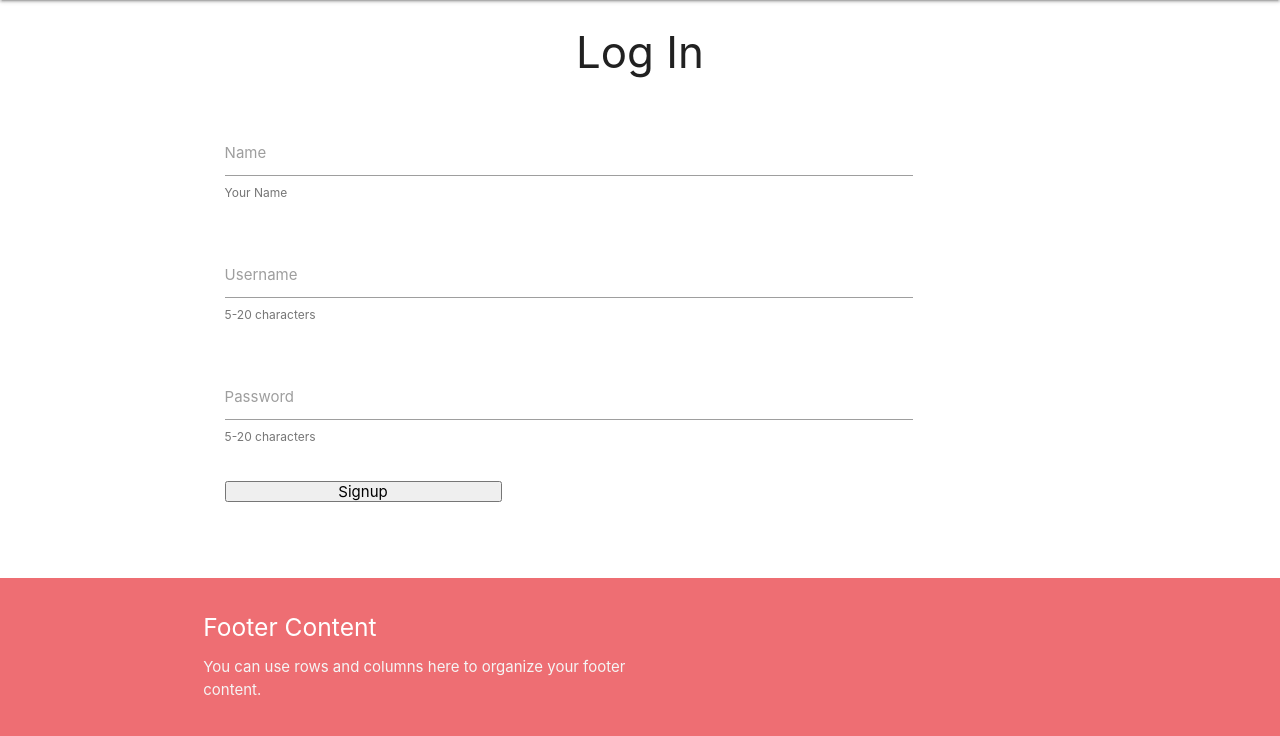
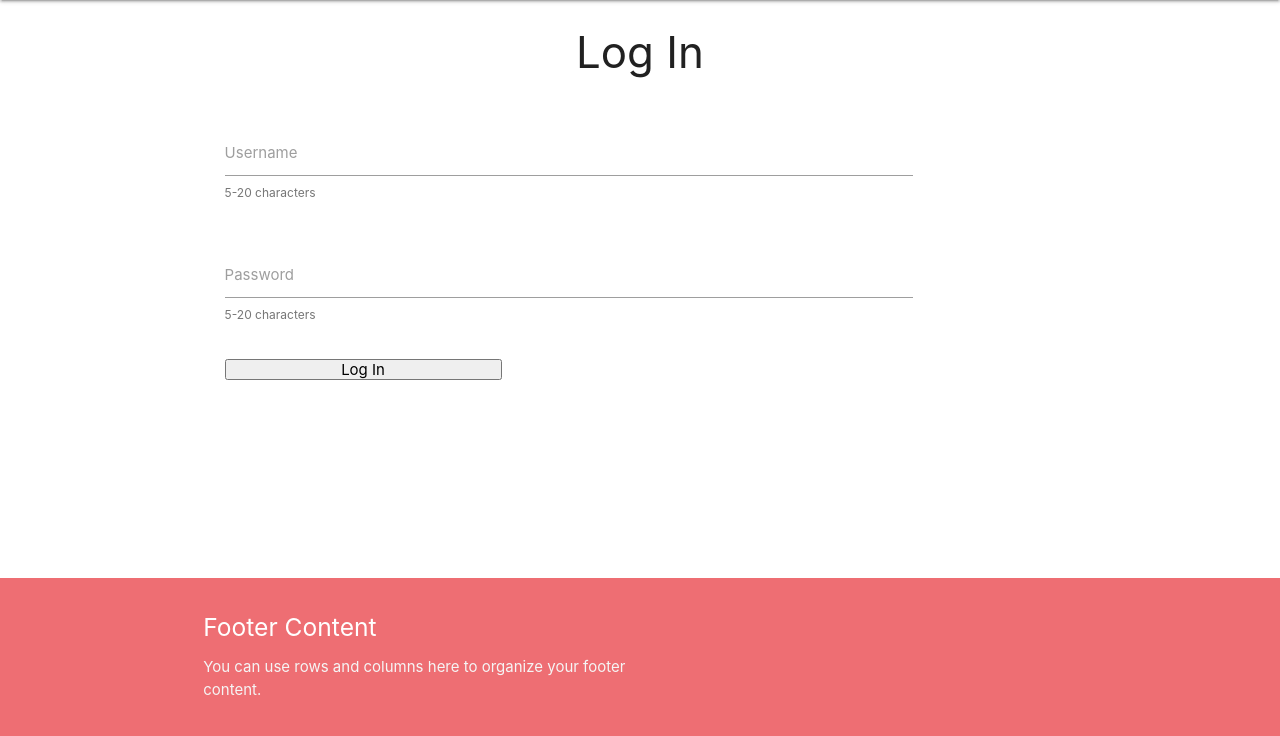
Before and after one commit to dhruv2102/MS3-Recepie-Book, a Flask app: page /login in a window 1280 px wide. Shown: the part 64-800 px from the top of the page. Run offline with Flask 2, Linux system fonts and the light colour scheme; some libraries are stand-ins or nearby versions.

Commit message:
Added flash messages and fixed login

```diff
--- a/app.py
+++ b/app.py
@@ -58,13 +58,15 @@ def login():
         existing_user = mongo.db.users.find_one(
             {"username": request.form.get("username").lower()}
         )
+        print(existing_user)
 
         if existing_user:
             entered_password = request.form.get("password")
             user_password = existing_user["password"]
             users_name = existing_user['name']
 
-            if check_password_hash(entered_password, user_password):
+
+            if check_password_hash(user_password, entered_password):
                 session["user"] = existing_user['username']
                 flash("Welcome {}".format(users_name))
                 # Redirect to profile
@@ -82,7 +84,7 @@ def login():
 @app.route("/get_recepies")
 def get_recepies():
     recepies = list(mongo.db.recepies.find())
-    return render_template('recepies.html', recepies=recepies)
+    return render_template("recepies.html", recepies=recepies)
 
 
 @app.route("/get_individual_recepie/<recepie_id>")
--- a/static/css/style.css
+++ b/static/css/style.css
@@ -35,3 +35,9 @@ main {
   color: #000;
   font-size: 17px;
 }
+
+
+.flashes h4 {
+  color: #000;
+  line-height: 2;
+}
--- a/templates/base.html
+++ b/templates/base.html
@@ -37,7 +37,7 @@
                         {% endif %}
                         <li><a href="{{  url_for('logout') }}">Logout</a></li>
                     {% else %}
-                        <li><a href="#">Log In</a></li>
+                        <li><a href="{{ url_for('login') }}">Log In</a></li>
                     {% endif%}
 
                 </ul>
@@ -62,11 +62,25 @@
                 <!-- Add logout -->
                 <li><a href="{{  url_for('logout') }}">Logout</a></li>
             {% else %}
-                <li><a href="#">Log In</a></li>
+                <li><a href="{{ url_for('login') }}">Log In</a></li>
             {% endif%}
 
         </ul>
     </header>
+
+    <!-- Get flashed messages -->
+    <section>
+        <!-- Flash messages -->
+        {% with messages = get_flashed_messages() %}
+            {% if messages %}
+                {% for message in messages %}
+                    <div class="row flashes">
+                        <h4 class="center align">{{ message }}</h4>
+                    </div>
+                {% endfor %}
+            {% endif %}
+        {% endwith%}
+    </section>
 
 
     <!-- Added main class to debug sticky footer - https://materializecss.com/footer.html -->
--- a/templates/login.html
+++ b/templates/login.html
@@ -6,16 +6,7 @@
     </div>
 
     <div class="row">
-        <form method="POST" class="col s12 m8 offset-m2" action="{{ url_for('sign_up') }}">
-
-            <!-- Username -->
-            <div class="row">
-                <div class="input-field col s10">
-                    <input id="name" name="name" type="text" class="validate" required>
-                    <label for="name">Name</label>
-                    <span class="helper-text" data-success="right">Your Name</span>
-                </div>
-            </div>
+        <form method="POST" class="col s12 m8 offset-m2" action="{{ url_for('login') }}">
 
             <!-- Username -->
             <div class="row">
@@ -40,7 +31,7 @@
             <!-- Submit -->
             <div class="row">
                 <div class="col s12">
-                    <button type="submit" class="col s4">Signup</button>
+                    <button type="submit" class="col s4">Log In</button>
                 </div>
             </div>
         </form>
```
